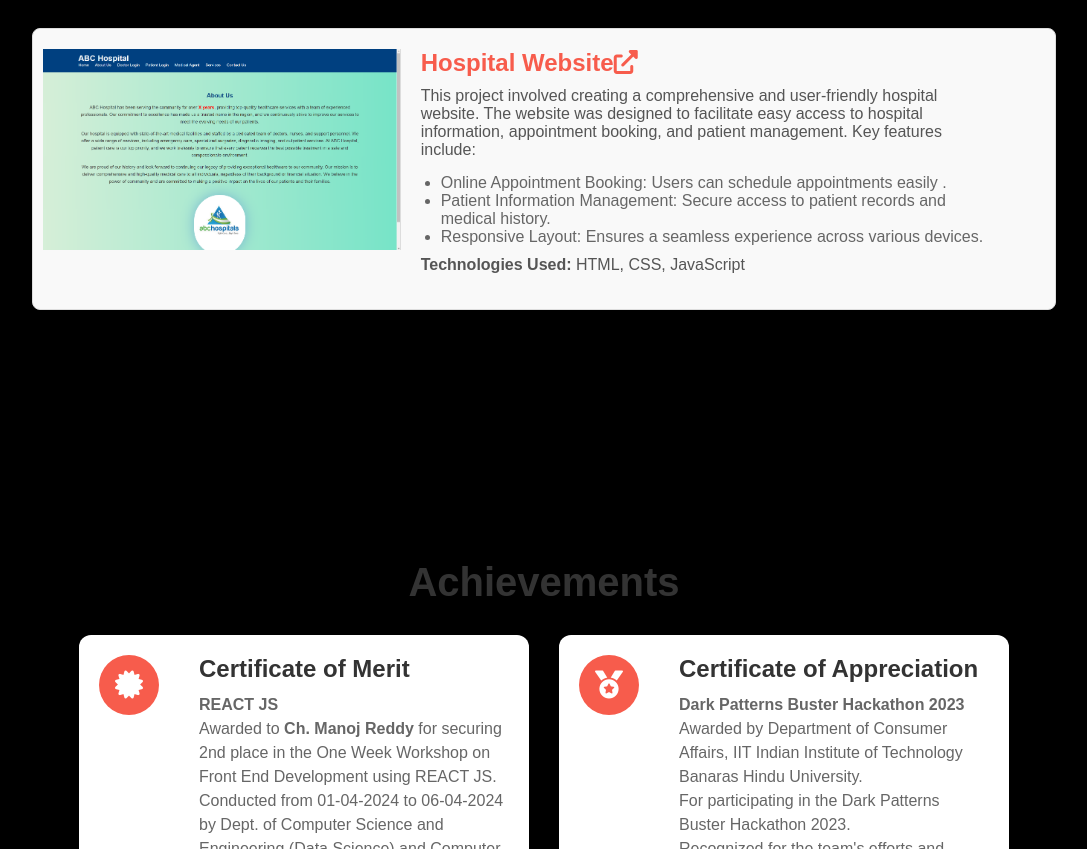
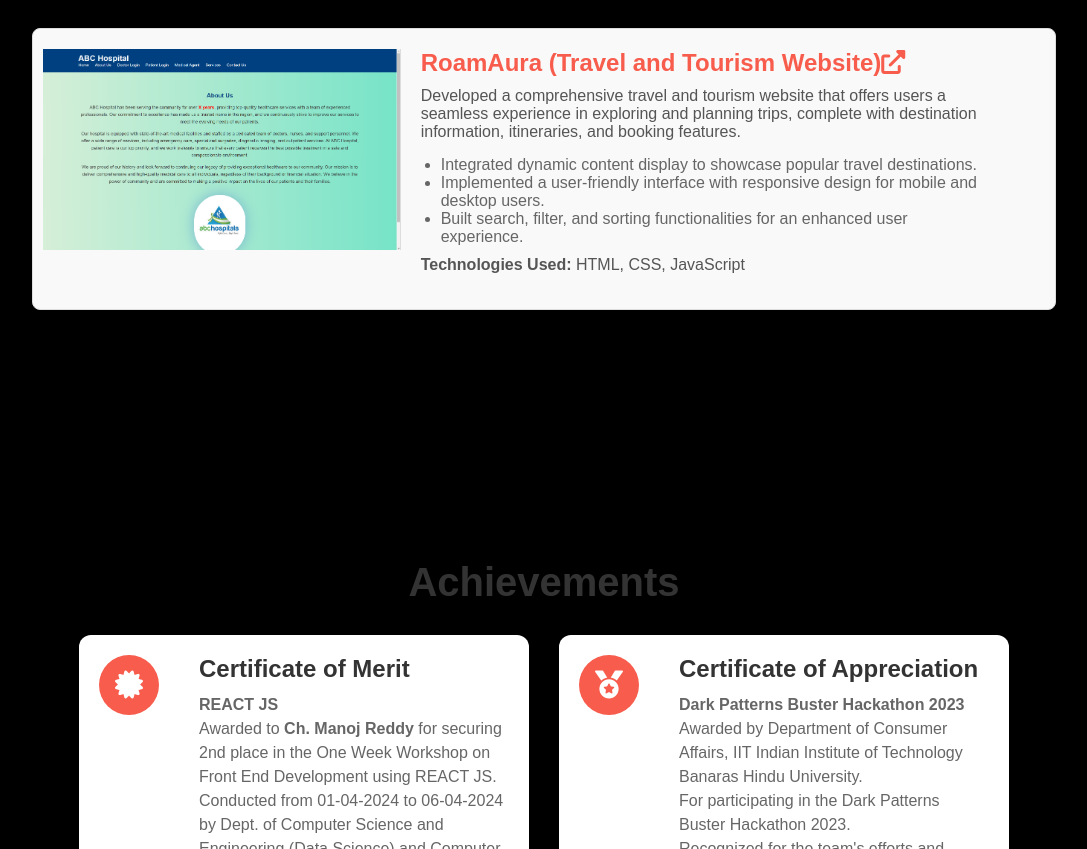
Before and after one commit to Manojreddy5171/Portfolio_manu, a plain HTML site: page index.html in a window 1280 px wide. Shown: the part 2860-3709 px from the top of the page, without its empty margins (96-1183 px from the left). Drawn offline with nearby package versions, Linux system fonts and the light colour scheme.

Commit message:
Update index.html

```diff
--- a/index.html
+++ b/index.html
@@ -276,14 +276,14 @@
                 </div>
             </div>
             <div class="project-item">
-                <img src="images/hospital-website-images.png" alt="Hospital Website" class="project-image">
+                <img src="images/hospital-website-images.png" alt="Roamaura Website" class="project-image">
                 <div class="project-description">
-                    <h3>Hospital Website<a href=" https://manojreddy5171.github.io/hospital/" class="project-link" target="_blank"><i class="fas fa-external-link-alt"></i></a></h3>
-                    <p>This project involved creating a comprehensive and user-friendly hospital website. The website was designed to facilitate easy access to hospital information, appointment booking, and patient management. Key features include:</p>
+                    <h3>RoamAura (Travel and Tourism Website)<a href=" https://manojreddy5171.github.io/RoamAura/" class="project-link" target="_blank"><i class="fas fa-external-link-alt"></i></a></h3>
+                    <p>Developed a comprehensive travel and tourism website that offers users a seamless experience in exploring and planning trips, complete with destination information, itineraries, and booking features.</p>
                     <ul>
-                        <li>Online Appointment Booking: Users can schedule appointments easily .</li>
-                        <li>Patient Information Management: Secure access to patient records and medical history.</li>
-                        <li>Responsive Layout: Ensures a seamless experience across various devices.</li>
+                        <li>Integrated dynamic content display to showcase popular travel destinations.</li>
+                        <li>Implemented a user-friendly interface with responsive design for mobile and desktop users.</li>
+                        <li>Built search, filter, and sorting functionalities for an enhanced user experience.</li>
                     </ul>
                     <p><strong>Technologies Used:</strong> HTML, CSS, JavaScript</p>
                 </div>
```
